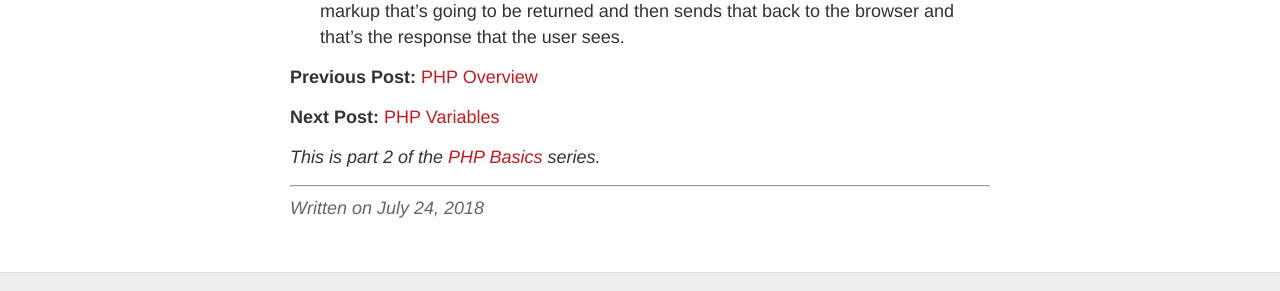
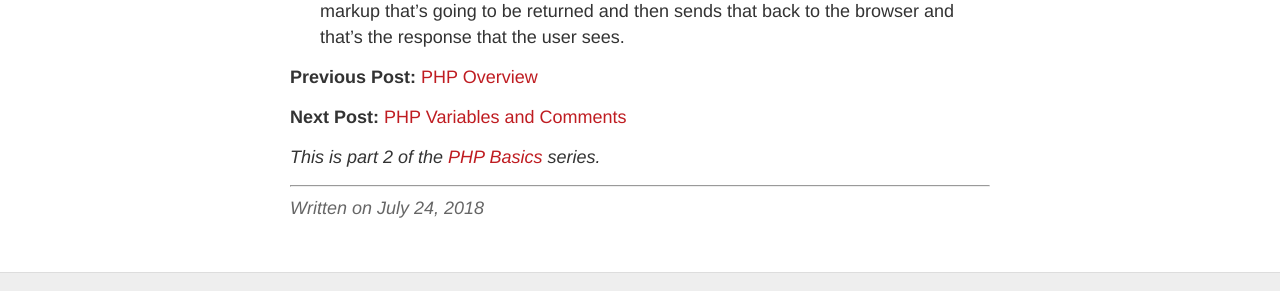
Before and after one commit to kennyalmendral/kennyalmendral.github.io, a Jekyll site: the page built from _posts/2018-07-24-php-request-response-cycle.md, in a window 1280 px wide. Shown: the part 985-1276 px from the top of the page. Built offline with Jekyll 4.4.1, drawn with Linux system fonts in a browser that asks for light colours.

Commit message:
Update 2018-07-24-php-request-response-cycle.md

```diff
--- a/_posts/2018-07-24-php-request-response-cycle.md
+++ b/_posts/2018-07-24-php-request-response-cycle.md
@@ -17,7 +17,7 @@ This cycle in PHP describes the way that a browser and a web server communicate
 
 **Previous Post:** [PHP Overview](https://kennyalmendral.github.io/php-overview/)
 
-**Next Post:** [PHP Variables](https://kennyalmendral.github.io/php-variables/)
+**Next Post:** [PHP Variables and Comments](https://kennyalmendral.github.io/php-variables-comments/)
 
 _This is part 2 of the [PHP Basics](https://kennyalmendral.github.io/php-basics/){:target="_blank"} series._
 
```
